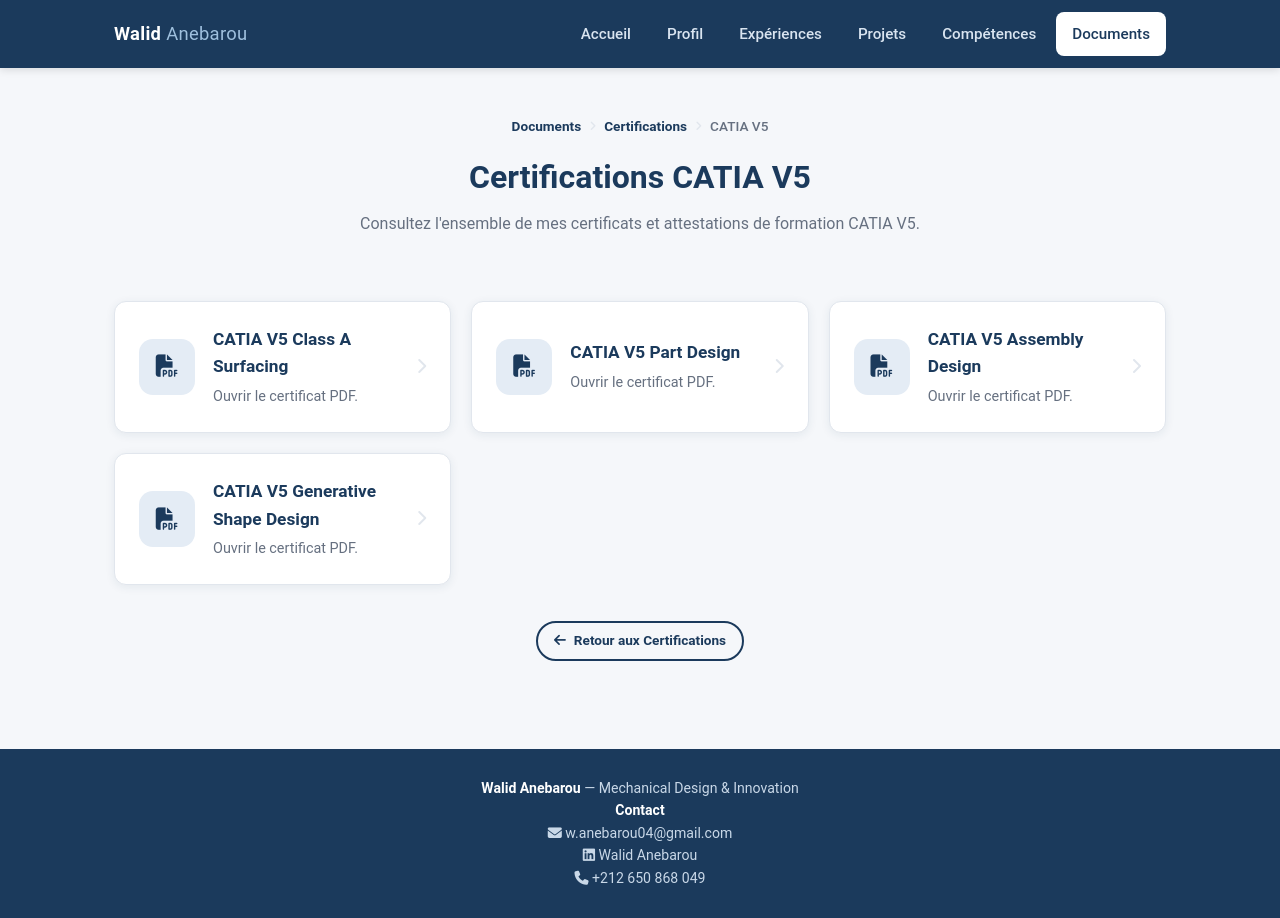
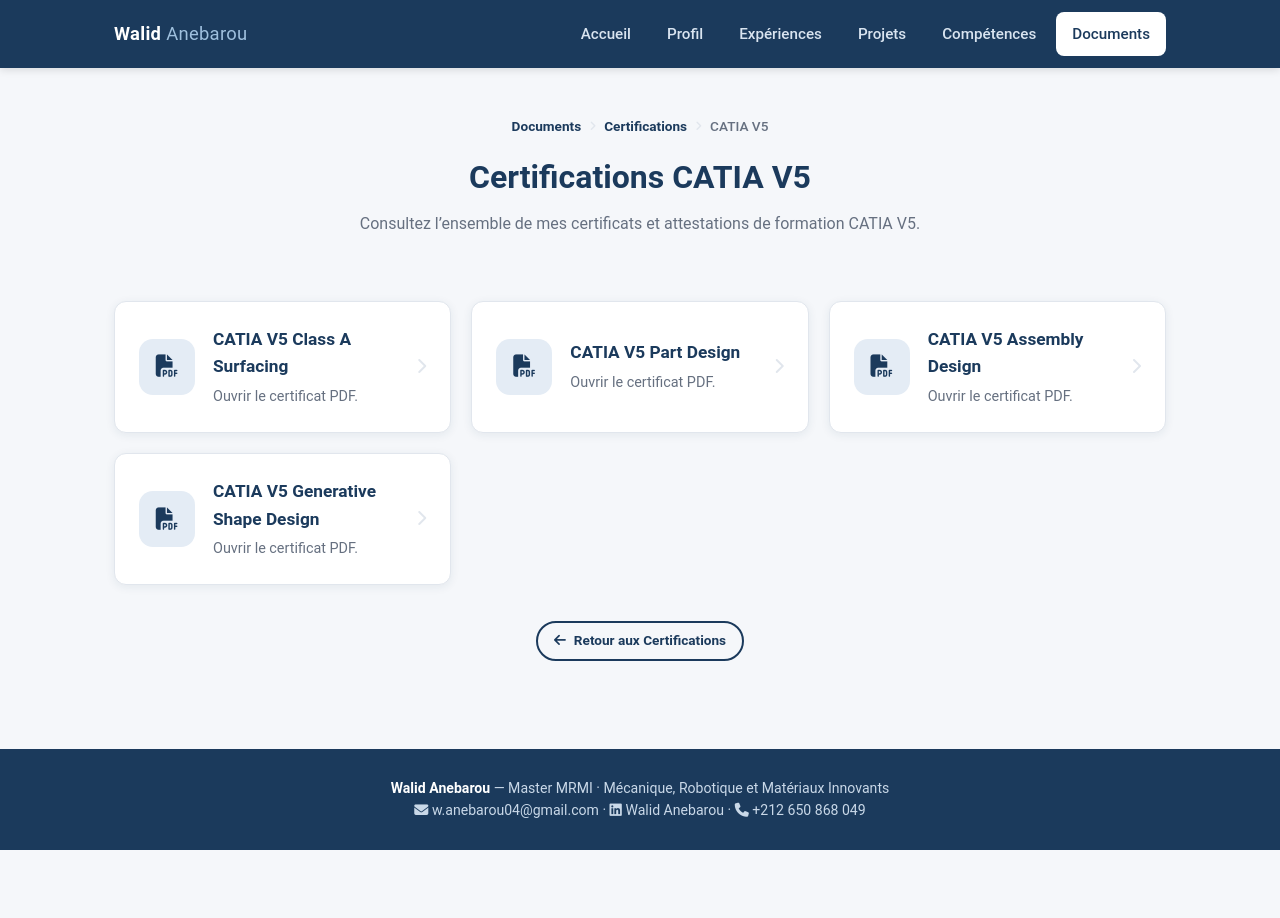
Before and after one commit to walid-anebarou/walid-portfolio, a plain HTML site: page catia_v5.html in a window 1280 px wide. After the commit the page ends 850 px from the top, so only its background shows below. Drawn offline with Linux system fonts and the light colour scheme.

Commit message:
Update CATIA V5 HTML structure and links

```diff
--- a/catia_v5.html
+++ b/catia_v5.html
@@ -4,19 +4,17 @@
 <meta charset="UTF-8">
 <meta name="viewport" content="width=device-width, initial-scale=1.0">
 <title>Walid Anebarou — Certifications CATIA V5</title>
-
+<link rel="preconnect" href="https://fonts.googleapis.com">
+<link rel="preconnect" href="https://fonts.gstatic.com" crossorigin>
+<link href="https://fonts.googleapis.com/css2?family=Inter:wght@400;500;600;700&display=swap" rel="stylesheet">
 <link rel="stylesheet" href="style.css">
-<link rel="stylesheet" href="https://cdnjs.cloudflare.com/ajax/libs/font-awesome/6.5.1/css/all.min.css">
-
+<link rel="stylesheet" href="https://cdnjs.cloudflare.com/ajax/libs/font-awesome/6.5.2/css/all.min.css">
 </head>
 <body>
 
-<!-- ================= NAVBAR ================= -->
-
-<nav class="navbar">
+<nav class="navbar" aria-label="Navigation principale">
   <div class="navbar-inner">
     <a class="navbar-brand" href="index.html">Walid <span>Anebarou</span></a>
-
     <ul class="nav-links">
       <li><a href="index.html">Accueil</a></li>
       <li><a href="profil.html">Profil</a></li>
@@ -28,117 +26,83 @@
   </div>
 </nav>
 
-<!-- ================= HEADER ================= -->
-
 <header class="page-header">
   <div class="container">
-
     <nav class="breadcrumb" aria-label="Fil d’Ariane">
       <a href="documents.html">Documents</a>
       <i class="fa-solid fa-angle-right crumb-sep"></i>
-
       <a href="certifications.html">Certifications</a>
       <i class="fa-solid fa-angle-right crumb-sep"></i>
-
       <span class="crumb-current">CATIA V5</span>
     </nav>
-
     <h1>Certifications CATIA V5</h1>
-
-    <p>
-      Consultez l'ensemble de mes certificats et attestations de formation CATIA V5.
-    </p>
-
+    <p>Consultez l’ensemble de mes certificats et attestations de formation CATIA V5.</p>
   </div>
 </header>
-
-<!-- ================= CERTIFICATS ================= -->
 
 <section class="section">
   <div class="container">
 
     <div class="explorer-grid">
 
-  <a href="assets/certificats/catia_v5/CATIA_V5_Class_A_Surfacing.pdf"" target="_blank" rel="noopener" class="explorer-card">
-    <div class="explorer-card-icon">
-      <i class="fa-solid fa-file-pdf"></i>
-    </div>
-
+      <a href="assets/certificats/catia_v5/CATIA_V5_Class_A_Surfacing.pdf" target="_blank" rel="noopener" class="explorer-card">
+        <div class="explorer-card-icon"><i class="fa-solid fa-file-pdf"></i></div>
         <div class="explorer-card-body">
           <h3>CATIA V5 Class A Surfacing</h3>
           <p>Ouvrir le certificat PDF.</p>
         </div>
-
-    <div class="explorer-card-arrow">
-      <i class="fa-solid fa-chevron-right"></i>
-    </div>
+        <div class="explorer-card-arrow"><i class="fa-solid fa-chevron-right"></i></div>
       </a>
 
       <a href="assets/certificats/catia_v5/CATIA_V5_Part_Design.pdf" target="_blank" rel="noopener" class="explorer-card">
-    <div class="explorer-card-icon">
-      <i class="fa-solid fa-file-pdf"></i>
-    </div>
-
+        <div class="explorer-card-icon"><i class="fa-solid fa-file-pdf"></i></div>
         <div class="explorer-card-body">
           <h3>CATIA V5 Part Design</h3>
           <p>Ouvrir le certificat PDF.</p>
         </div>
-
-    <div class="explorer-card-arrow">
-      <i class="fa-solid fa-chevron-right"></i>
-    </div>
+        <div class="explorer-card-arrow"><i class="fa-solid fa-chevron-right"></i></div>
       </a>
 
       <a href="assets/certificats/catia_v5/CATIA_V5_Assembly_Design.pdf" target="_blank" rel="noopener" class="explorer-card">
-    <div class="explorer-card-icon">
-      <i class="fa-solid fa-file-pdf"></i>
-    </div>
-
+        <div class="explorer-card-icon"><i class="fa-solid fa-file-pdf"></i></div>
         <div class="explorer-card-body">
           <h3>CATIA V5 Assembly Design</h3>
           <p>Ouvrir le certificat PDF.</p>
         </div>
-
-    <div class="explorer-card-arrow">
-      <i class="fa-solid fa-chevron-right"></i>
-    </div>
+        <div class="explorer-card-arrow"><i class="fa-solid fa-chevron-right"></i></div>
       </a>
 
       <a href="assets/certificats/catia_v5/CATIA_V5_Generative_Shape_Design.pdf" target="_blank" rel="noopener" class="explorer-card">
-    <div class="explorer-card-icon">
-      <i class="fa-solid fa-file-pdf"></i>
-    </div>
-
+        <div class="explorer-card-icon"><i class="fa-solid fa-file-pdf"></i></div>
         <div class="explorer-card-body">
           <h3>CATIA V5 Generative Shape Design</h3>
           <p>Ouvrir le certificat PDF.</p>
         </div>
-
-    <div class="explorer-card-arrow">
-      <i class="fa-solid fa-chevron-right"></i>
-    </div>
+        <div class="explorer-card-arrow"><i class="fa-solid fa-chevron-right"></i></div>
       </a>
 
     </div>
 
     <div class="back-nav">
       <a href="certifications.html" class="btn btn-small btn-back">
-    <i class="fa-solid fa-arrow-left"></i>
-    Retour aux Certifications
+        <i class="fa-solid fa-arrow-left"></i> Retour aux Certifications
       </a>
     </div>
 
   </div>
 </section>
 
-<!-- ================= FOOTER ================= -->
-
 <footer class="footer">
-    <p><strong>Walid Anebarou</strong> — Mechanical Design & Innovation</p>
-    <p><strong>Contact</strong></p>
-    <p> <i class="fa-solid fa-envelope"></i> <a href="mailto:w.anebarou04@gmail.com"> w.anebarou04@gmail.com </a> </p>
-<p><i class="fa-brands fa-linkedin"></i><a href="https://www.linkedin.com/in/walid-anebarou-804b2224a"target="_blank"rel="noopener noreferrer"> Walid Anebarou </a></p>
-  <p> <i class="fa-solid fa-phone"></i> <a href="tel:+212650868049"> +212 650 868 049 </a> </p>
+  <div class="container">
+    <p><strong>Walid Anebarou</strong> — Master MRMI · Mécanique, Robotique et Matériaux Innovants</p>
+    <p class="footer-links">
+      <a href="mailto:w.anebarou04@gmail.com"><i class="fa-solid fa-envelope"></i> w.anebarou04@gmail.com</a>
+      <span class="footer-sep">·</span>
+      <a href="https://www.linkedin.com/in/walid-anebarou-804b2224a" target="_blank" rel="noopener noreferrer"><i class="fa-brands fa-linkedin"></i> Walid Anebarou</a>
+      <span class="footer-sep">·</span>
+      <a href="tel:+212650868049"><i class="fa-solid fa-phone"></i> +212 650 868 049</a>
+    </p>
+  </div>
 </footer>
 
 </body>
```
Lines whose indentation alone changed are shown as unchanged.
